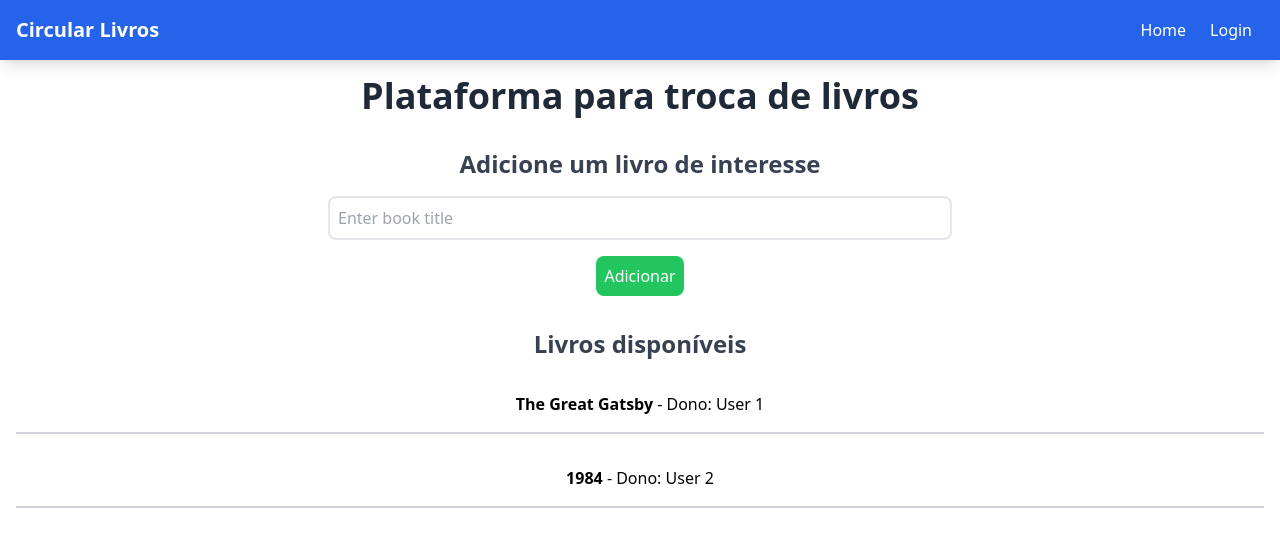
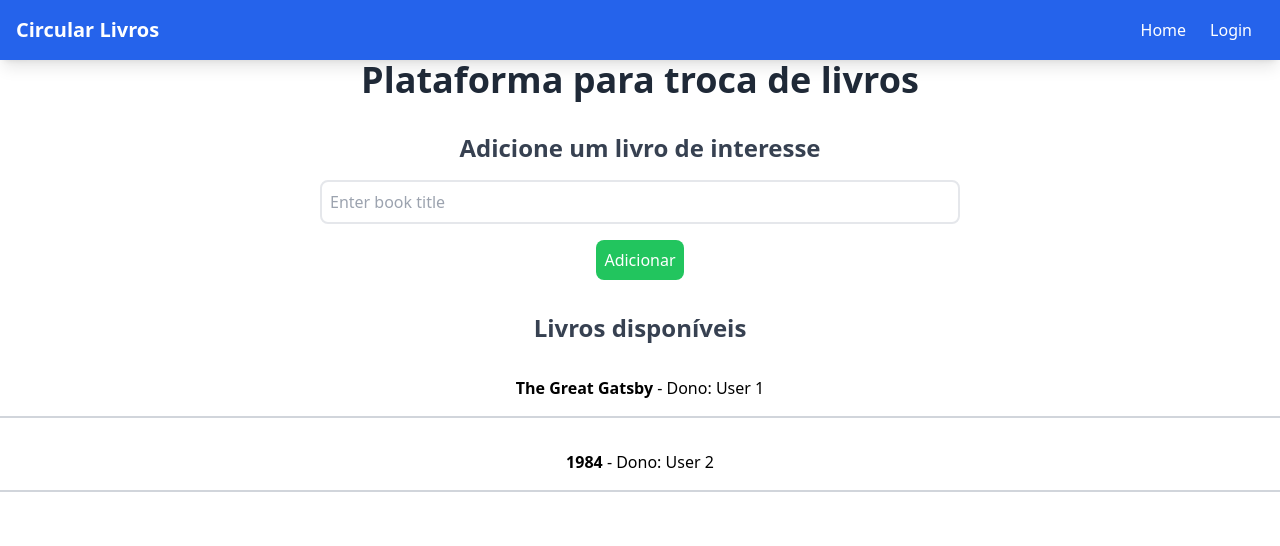
Before and after one commit to vinicius-simioni/P-PPI-II, a React (Vite) app in the folder frontend/: page / in a window 1280 px wide. Shown: the top 546 px of the page. Built offline with nearby package versions, Linux system fonts and the light colour scheme.

Commit message:
fix padding

```diff
--- a/frontend/src/App.jsx
+++ b/frontend/src/App.jsx
@@ -10,7 +10,7 @@
 const App = () => (
   <Router>
     <Navbar />
-    <div className="container mx-auto p-4">
+    <div className="container mx-auto">
       <Routes>
         <Route path="/" element={<Home />} />
         <Route path="/login" element={<Login />} />
```
